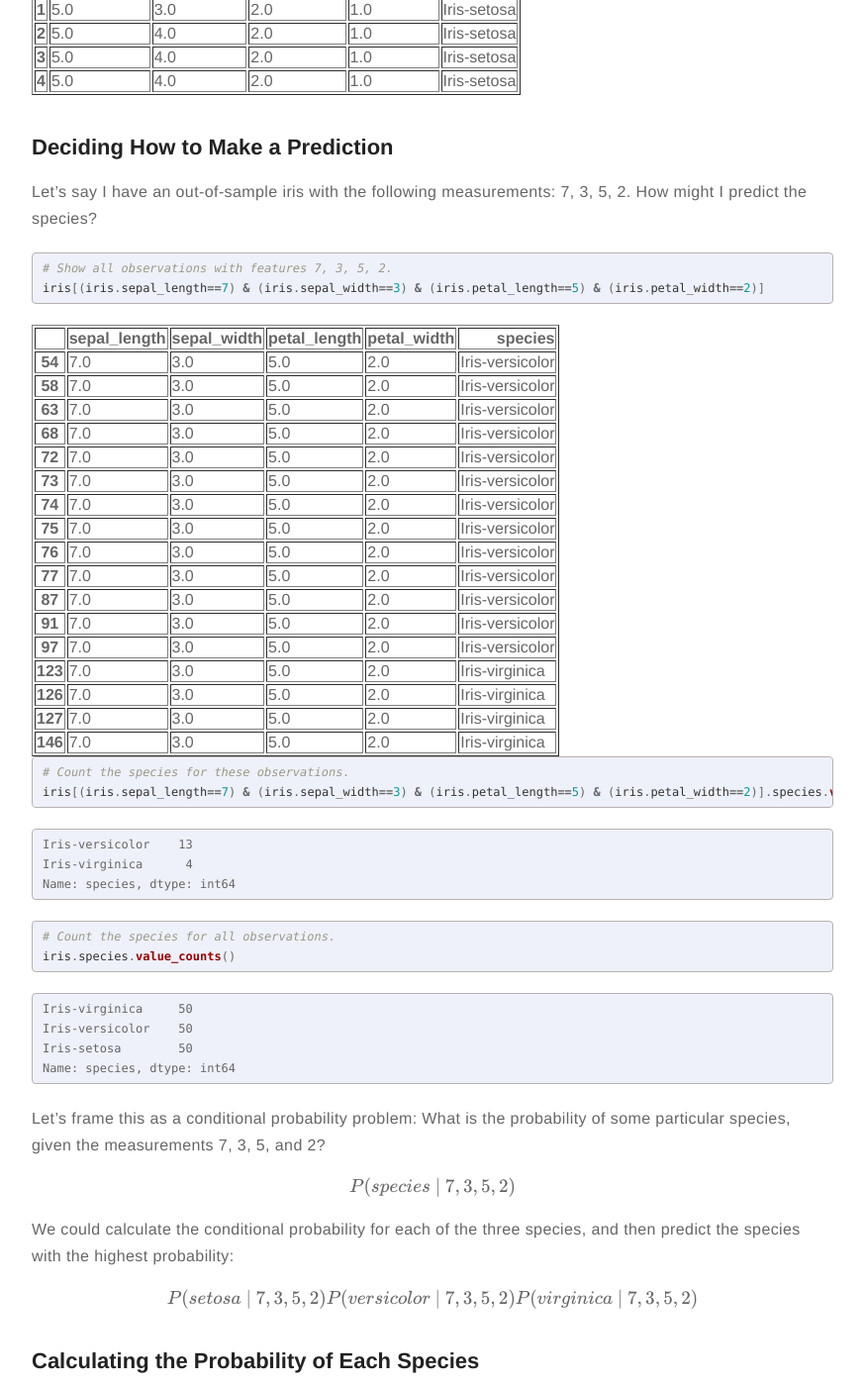
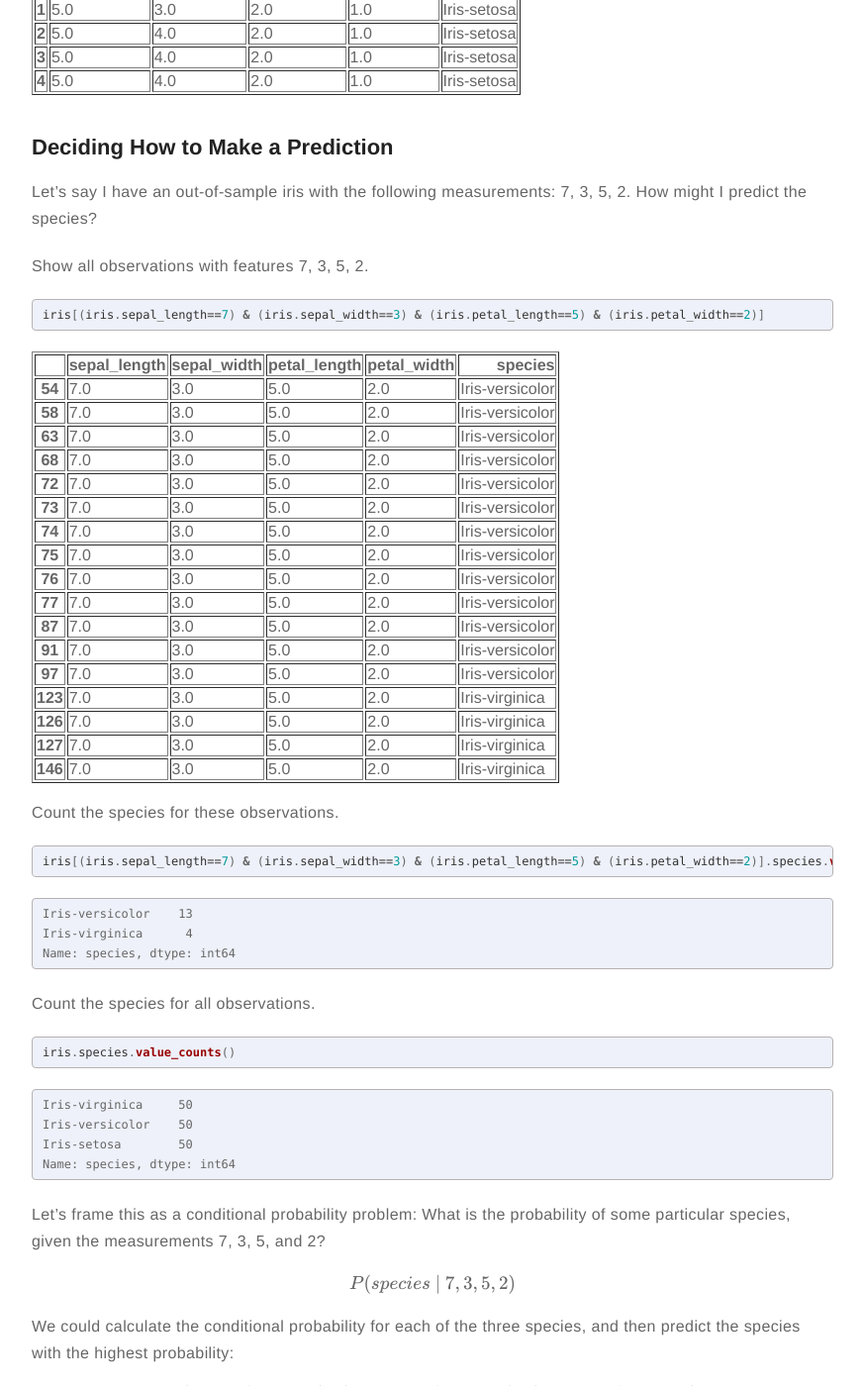
Before and after one commit to meccaLeccaHi/meccaLeccaHi.github.io, a Jekyll site: the page built from _posts/2018-11-14-bayesian-classification.md, in a window 1280 px wide and 1400 px high, scrolled down 1672 px. Shown: the whole window at 99% size, without its empty margins (203-1076 px from the left). Built offline with Jekyll 4.4.1, drawn with Linux system fonts in a browser that asks for light colours; formulas are drawn with MathJax 3; comment, search, counter and statistics services are not loaded.

Commit message:
fixing spacing

````diff
--- a/_posts/2018-11-14-bayesian-classification.md
+++ b/_posts/2018-11-14-bayesian-classification.md
@@ -199,12 +199,10 @@ iris.head()
 
 Let's say  I have an out-of-sample iris with the following measurements: 7, 3, 5, 2. How might I predict the species?
 
-
+Show all observations with features 7, 3, 5, 2.
 ```python
-# Show all observations with features 7, 3, 5, 2.
 iris[(iris.sepal_length==7) & (iris.sepal_width==3) & (iris.petal_length==5) & (iris.petal_width==2)]
 ```
-
 
 
 
@@ -375,9 +373,8 @@ iris[(iris.sepal_length==7) & (iris.sepal_width==3) & (iris.petal_length==5) & (
 </div>
 
 
-
+Count the species for these observations.
 ```python
-# Count the species for these observations.
 iris[(iris.sepal_length==7) & (iris.sepal_width==3) & (iris.petal_length==5) & (iris.petal_width==2)].species.value_counts()
 ```
 
@@ -389,13 +386,10 @@ iris[(iris.sepal_length==7) & (iris.sepal_width==3) & (iris.petal_length==5) & (
     Name: species, dtype: int64
 
 
-
-
+Count the species for all observations.
 ```python
-# Count the species for all observations.
 iris.species.value_counts()
 ```
-
 
 
 
````
